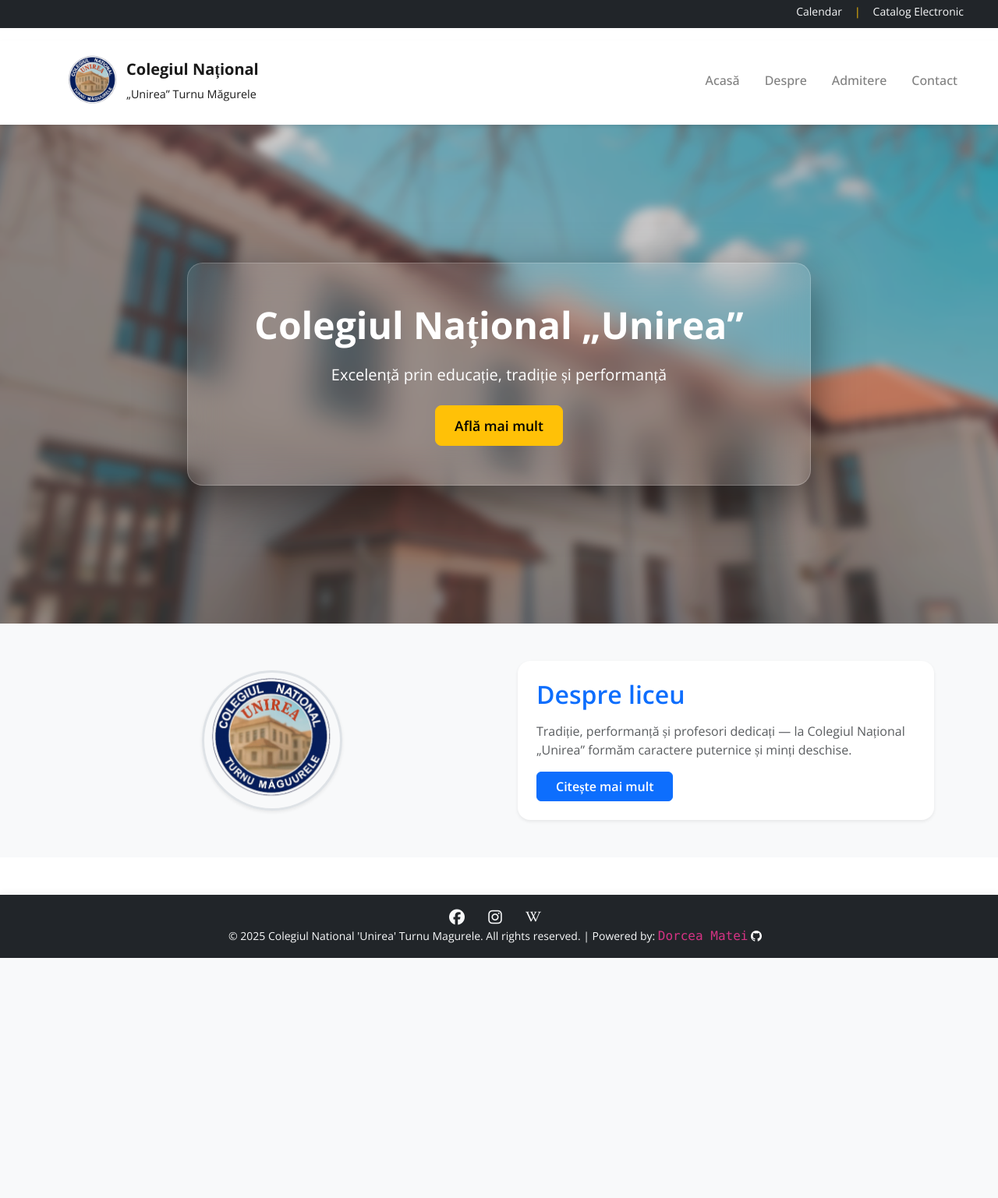
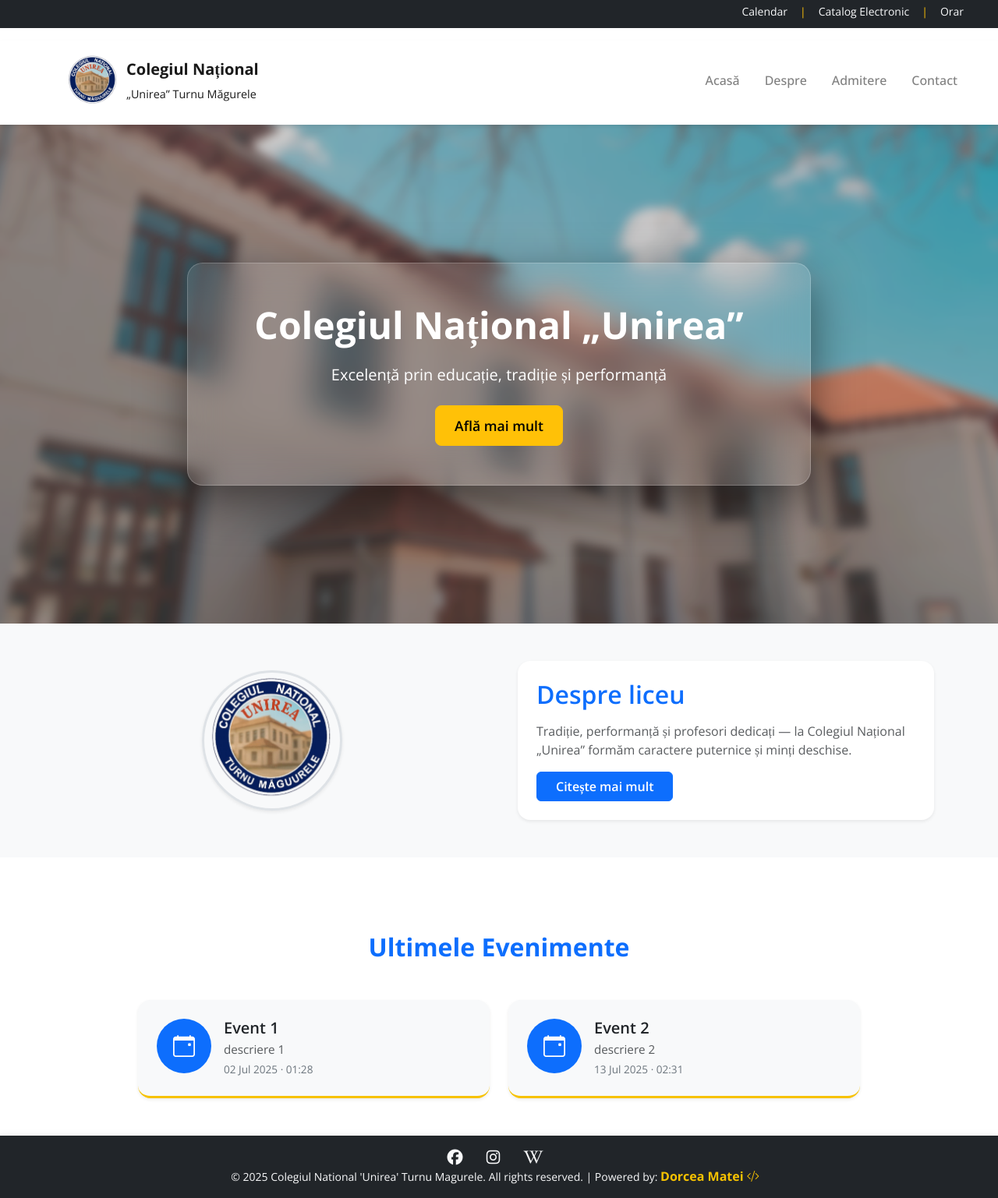
Before and after one commit to Matttei/cnu, a Django app: template cnu/website/templates/cnu/index.html in a window 1280 px wide. Shown: the whole page at 78% size. Before the commit the page ends 1229 px from the top, so only its background shows below. Run offline with Django 5.2, Linux system fonts and the light colour scheme; the template is opened without the code that fills it: values that come from a table or form of the project are taken from there, others are empty; data comes from the database, SQL or seed files in the repository; both versions use the stored data as it was after the commit; tables that the repository leaves empty hold one stand-in row (values such as "Sample post"); some libraries are stand-ins or nearby versions.

Commit message:
new commit

```diff
--- a/cnu/cnu/settings.py
+++ b/cnu/cnu/settings.py
@@ -106,7 +106,7 @@ AUTH_PASSWORD_VALIDATORS = [
 
 LANGUAGE_CODE = 'en-us'
 
-TIME_ZONE = 'UTC'
+TIME_ZONE = 'Europe/Bucharest'
 
 USE_I18N = True
 
--- a/cnu/website/models.py
+++ b/cnu/website/models.py
@@ -36,7 +36,7 @@ class ContactForm(models.Model):
     name = models.CharField(max_length=256)
     message = models.TextField(blank=False)
     email = models.EmailField()
-    created_at = models.DateTimeField(auto_now_add=False)
+    created_at = models.DateTimeField(auto_now_add=True)
 
     def __str__(self):
         return f"{self.name} a trimis un mesaj la {self.created_at.strftime('%H:%M:%S')}"
--- a/cnu/website/static/cnu/index.css
+++ b/cnu/website/static/cnu/index.css
@@ -123,7 +123,30 @@ a:hover{
         transform: translateY(0);
     }
 }
+.message {
+    position: fixed;
+    top: 20px;
+    margin-top: 50px;
+    right: 20px;
+    padding: 1rem 2rem;
+    border-radius: 8px;
+    background-color: #f8d7da;
+    color: #721c24;
+    box-shadow: 0 2px 10px rgba(0,0,0,0.1);
+    animation: slideIn 0.3s ease-out;
+    z-index: 9999;
+}
 
+@keyframes slideIn {
+    from {
+        transform: translateX(100%);
+        opacity: 0;
+    }
+    to {
+        transform: translateX(0);
+        opacity: 1;
+    }
+}
 .card:hover {
     transform: translateY(-5px) ;
     box-shadow: 0 8px 18px rgba(0, 0, 0, 0.12);
@@ -286,3 +309,77 @@ a:hover{
         padding: 40px 20px;
     }
 }
+
+.container i{
+    transition: transform 0.2s ease;
+}
+.container i:hover{
+    transform: scale(1.25);
+}
+/* Loading Animation */
+.loading-overlay {
+    position: fixed;
+    top: 0;
+    left: 0;
+    right: 0;
+    bottom: 0;
+
+    background: rgba(33, 37, 41, 0.3);
+    backdrop-filter: blur(8px);
+    -webkit-backdrop-filter: blur(8px); /* Safari support */
+
+    display: flex;
+    align-items: center;
+    justify-content: center;
+    z-index: 9999;
+
+    opacity: 1;
+    transition: opacity 0.5s ease;
+}
+
+.loading-overlay.hidden {
+        opacity: 0;
+        pointer-events: none;
+}
+.loader {
+        width: 50px;
+        height: 50px;
+        border: 3px solid rgba(255, 255, 255, 0.3);
+        border-top: 3px solid white;
+        border-radius: 50%;
+        animation: spin 1s linear infinite;
+    }
+@keyframes spin {
+        0% { transform: rotate(0deg); }
+        100% { transform: rotate(360deg); }
+}
+
+
+/* Scrollbar  */
+::-webkit-scrollbar {
+    width: 8px;
+}
+
+/* Scrollbar Thumb */
+::-webkit-scrollbar-thumb {
+    background: rgba(100, 100, 100, 0.5);
+    border-radius: 10px;
+}
+
+
+::-webkit-scrollbar-thumb:hover {
+    background: rgba(100, 100, 100, 0.8);
+}
+
+::-webkit-scrollbar-track {
+    background: transparent;
+}
+
+
+::-webkit-scrollbar-corner {
+    background: transparent;
+}
+.latest-news{
+
+    border-bottom: 3px solid #f7c200;
+}
--- a/cnu/website/static/cnu/index.js
+++ b/cnu/website/static/cnu/index.js
@@ -1,4 +1,5 @@
 document.addEventListener('DOMContentLoaded', function () {
+
 
     // ----------------------------
     // 1. INITIALIZATION & UTILITIES
@@ -51,7 +52,7 @@ document.addEventListener('DOMContentLoaded', function () {
             contactForm.reset();
         })
         .catch(error => {
-            showMessage(data.error, false)
+            showMessage(error.message || 'Eroare la trimitere.', false);
         });
     });
 });
--- a/cnu/website/templates/cnu/index.html
+++ b/cnu/website/templates/cnu/index.html
@@ -37,6 +37,46 @@
     </div>
   </div>
 </section>
+<!-- LATEST EVENTS / NEWS -->
+<section class="py-5">
+  <div class="container">
+    <h2 class="text-center fw-bold mb-5 text-primary">Ultimele Evenimente</h2>
+    <div class="row justify-content-center g-4">
+      {% if latest_events %}
+        {% for event in latest_events|slice:":2" %}
+        <div class="col-md-6 col-lg-5">
+          <a href="{% url 'calendar' %}" class="text-decoration-none">
+            <div class="d-flex align-items-start p-4 bg-light rounded-4 shadow-sm h-100 latest-news">
+              <!-- Circle Icon -->
+              <div class="flex-shrink-0 me-3">
+                <div class="bg-primary text-white d-flex justify-content-center align-items-center rounded-circle" style="width: 70px; height: 70px;">
+                  <i class="bi bi-calendar-event fs-3"></i>
+                </div>
+              </div>
+              <!-- Event Info -->
+              <div>
+                <h5 class="mb-1 fw-semibold text-dark">{{ event.title }}</h5>
+                <p class="mb-1 text-muted" style="font-size: 0.95rem;">
+                  {{ event.description|truncatewords:20 }}
+                </p>
+                <p class="mb-0 text-secondary" style="font-size: 0.85rem;">
+                  {% if event.startDateTime %}
+                    {{ event.startDateTime|date:"d M Y" }} &middot; {{ event.startDateTime|time:"H:i" }}
+                  {% else %}
+                    Data necunoscută
+                  {% endif %}
+                </p>
+              </div>
+            </div>
+          </a>
+        </div>
+        {% endfor %}
+      {% else %}
+        <p class="text-center text-muted">Nu există evenimente recente.</p>
+      {% endif %}
+    </div>
+  </div>
+</section>
 
 
 {% endblock %}
--- a/cnu/website/templates/cnu/layout.html
+++ b/cnu/website/templates/cnu/layout.html
@@ -17,6 +17,10 @@
     {% endblock %}
 </head>
 <body class="d-flex flex-column min-vh-100">
+        <!-- Loading Overlay -->
+    <div class="loading-overlay" id="loadingOverlay">
+        <div class="loader"></div>
+    </div>
 <!-- Navbar start-->
 <!-- Topbar -->
 <div class="bg-dark text-light py-1 topbar">
@@ -24,6 +28,8 @@
         <a href="{% url 'calendar' %}" class="text-light me-3 text-decoration-none">Calendar</a>
         <span class="text-warning">|</span>
         <a href="https://edus.ro/" class="text-light mx-3 text-decoration-none" target="_blank">Catalog Electronic</a>
+        <span class="text-warning">|</span>
+        <a href="" class="text-light mx-3 text-decoration-none">Orar</a>
     </div>
 </div>
 
@@ -71,6 +77,12 @@
         {% block body %}
         {% endblock %}
     <!-- Body end-->
+<script>
+    window.addEventListener('load', function () {
+        const overlay = document.getElementById('loadingOverlay');
+        overlay.classList.add('hidden');
+    });
+</script>
 </body>
 <!-- Footer -->
 <footer class="bg-dark text-light text-center py-3 fixed-footer">
@@ -83,13 +95,14 @@
             <i class="fab fa-instagram fa-lg"></i>
             </a>
             <a href="https://ro.wikipedia.org/wiki/Colegiul_Na%C8%9Bional_Unirea_din_Turnu-M%C4%83gurele" target="_blank" class="text-light text-decoration-none">
-            <i class="bi bi-wikipedia fa-lg"></i>
+            <i class="fab fa-wikipedia-w fa-lg"></i>
+
             </a>
 
 
         <!-- Copyright -->
         <div>
-            <small>&copy; {% now "Y" %} Colegiul National 'Unirea' Turnu Magurele. All rights reserved. | Powered by: <code style="font-size: 16px;">Dorcea Matei</code> <a href='https://github.com/Matttei' target="_blank"><i class="bi bi-github" style="color: rgb(255, 255, 255);"></i></a></small>
+            <small>&copy; {% now "Y" %} Colegiul National 'Unirea' Turnu Magurele. All rights reserved. | Powered by: <a href='https://github.com/Matttei' class="text-decoration-none" target="_blank" style="color: #f7c200; font-weight: bold; font-size:16px;">Dorcea Matei <i class="bi bi-code-slash"></i></a></small>
         </div>
     </div>
 </footer>
```
Also changed, not shown: cnu/website/views.py (+12 -5 lines), cnu/db.sqlite3.
